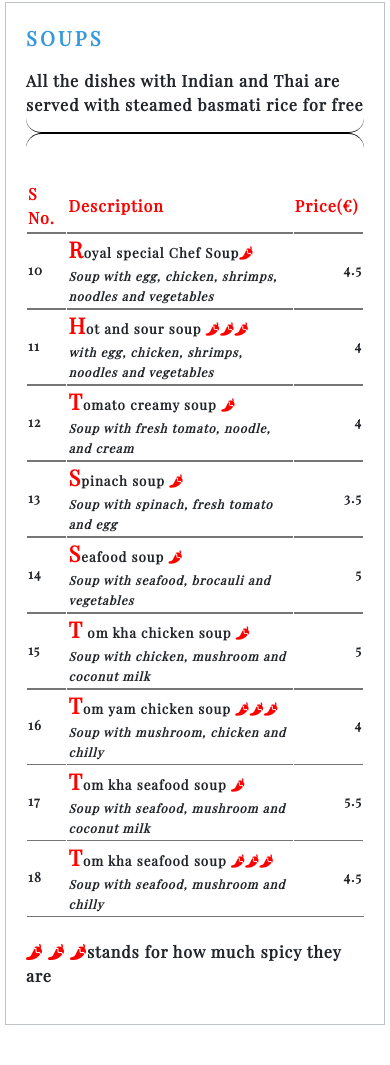
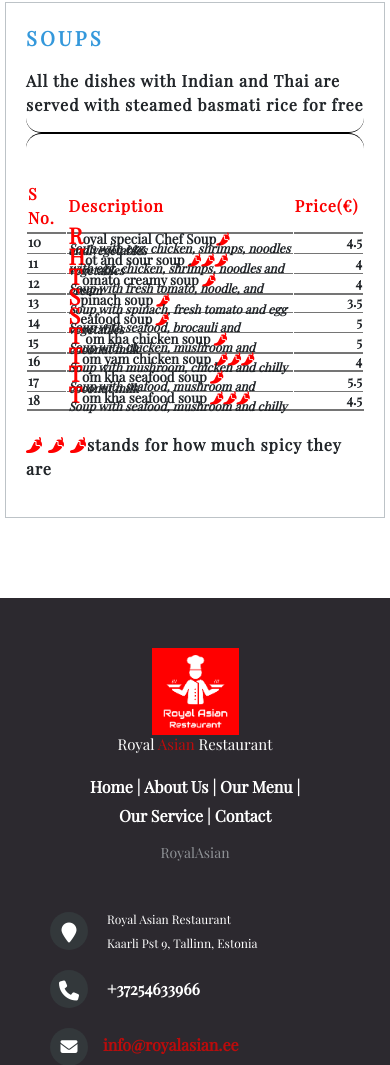
Before and after one commit to dasrajanraj/dasrajanraj.github.io, a PHP site: page /component/pages/soups.html in a window 390 px wide. Shown: the part 68-1133 px from the top of the page. Run offline with PHP 8.4, Linux system fonts and the light colour scheme; some libraries are stand-ins or nearby versions.

Commit message:
Update style.css

```diff
--- a/component/css/style.css
+++ b/component/css/style.css
@@ -636,5 +636,7 @@ td > .first{
     }
     td{
         font-size: smaller;
+        letter-spacing: 0px;
+        line-height:1px;
     }
 }
```
